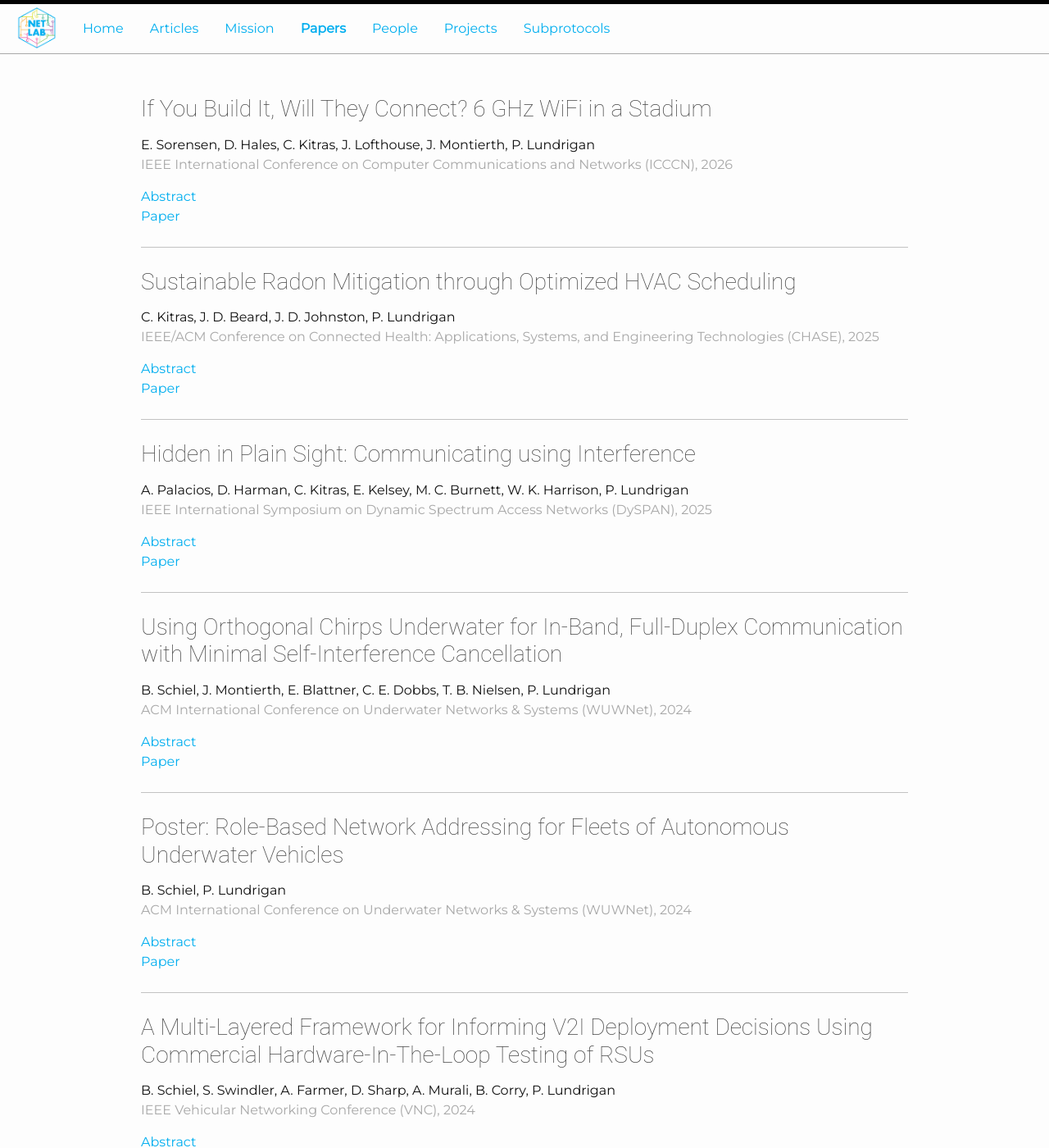
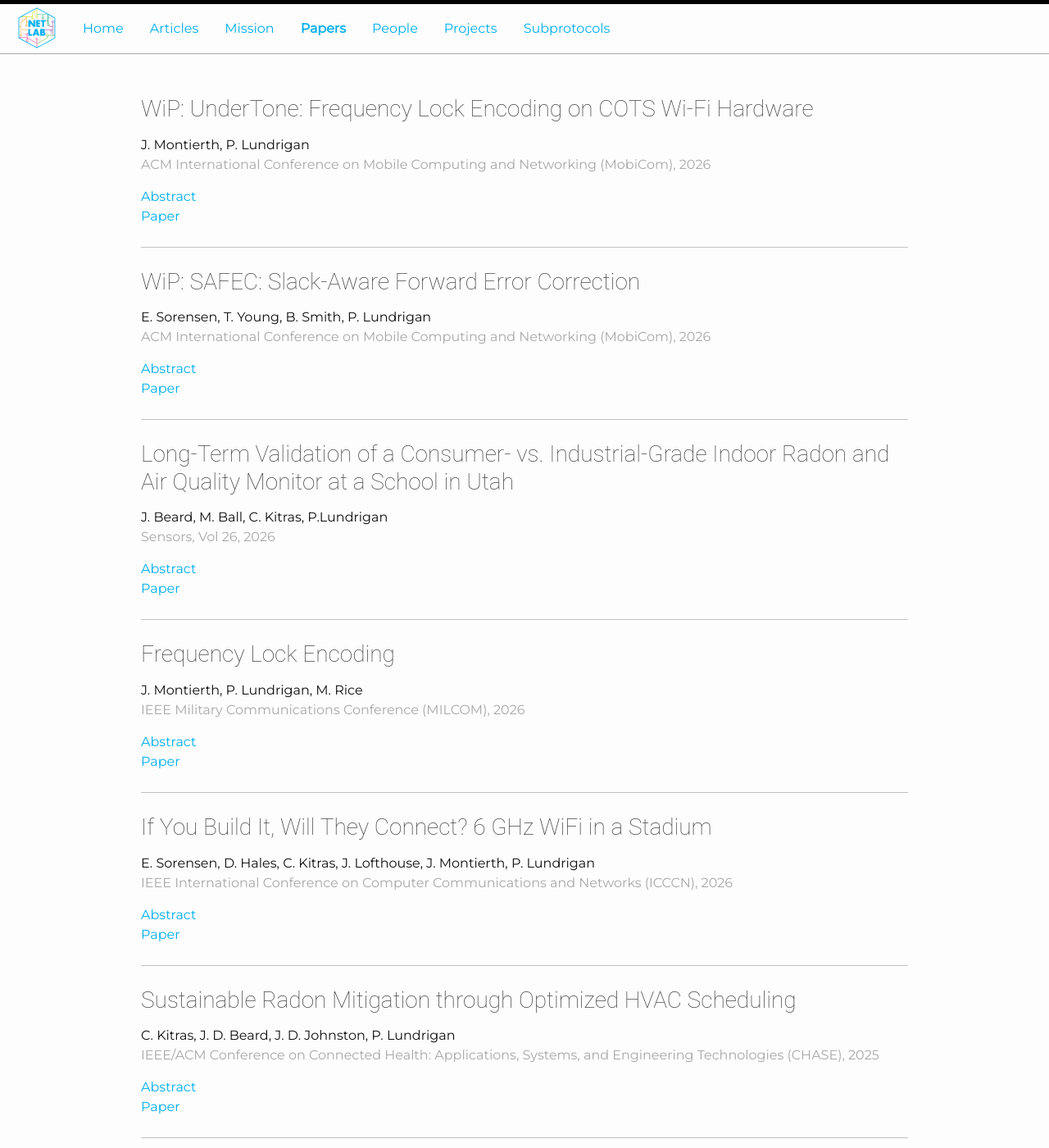
Before and after one commit to NET-BYU/NET-BYU.github.io, a Jekyll site: the page built from pages/papers.html, in a window 1280 px wide and 1400 px high. Shown: the whole window at 82% size. Built offline with Jekyll 4.4.1, drawn with Linux system fonts in a browser that asks for light colours; nearby versions of some CDN libraries; some of the changed lines change nothing that is shown; some of the changed text lies outside the part shown.

Commit message:
summer papers

```diff
--- a/_data/papers.yaml
+++ b/_data/papers.yaml
@@ -1,3 +1,27 @@
+- title: "WiP: UnderTone: Frequency Lock Encoding on COTS Wi-Fi Hardware"
+  authors: J. Montierth, P. Lundrigan
+  conference: "ACM International Conference on Mobile Computing and Networking (MobiCom), 2026"
+  abstract: "Modern wireless systems reserve excess synchronization bandwidth to ensure reliability under worst-case conditions. Recent foundational work introduced Frequency Lock Encoding (FLE), a protocol-agnostic signaling layer that opportunistically exploits this margin by embedding data through small, controlled carrier frequency offsets (CFO). While FLE has been successfully validated using software-defined radios (SDRs) on single-carrier waveforms, deploying it on commercial off-the-shelf (COTS) Wi-Fi devices has historically been hindered by locked physical layers and highly unpredictable Medium Access Control (MAC) timing. This work-in-progress presents UnderTone, a fully software-defined FLE subprotocol implemented on standard ESP32-C5 microcontrollers. By reverse-engineering undocumented fractional-𝑁 divider registers to induce precise CFO shifts, and modeling the bursty Wi-Fi medium as an erasure channel protected by Reed-Solomon coding, UnderTone completely bypasses the need for custom SDR hardware and brings this resilient physical-layer subprotocol to consumer IoT devices."
+  url: "/assets/UnderTone.pdf"
+
+- title: "WiP: SAFEC: Slack-Aware Forward Error Correction"
+  authors: E. Sorensen, T. Young, B. Smith, P. Lundrigan
+  conference: "ACM International Conference on Mobile Computing and Networking (MobiCom), 2026"
+  abstract: "Modulation and Coding Scheme (MCS) tables expose only discrete, jointly-coupled operating points along the throughput-reliability continuum, with an average of 19.4% of achievable throughput between adjacent steps. We present Slack-Aware Forward Error Correction (SAFEC), a method that reclaims unused Forward Error Correction (FEC) correction capacity to provide fine-grained interpolation between MCS steps. SAFEC encodes a secondary data stream into the positions of deliberately-inserted, recoverable errors within a base FEC codeword, requiring no protocol redesign or new hardware. We demonstrate SAFEC’s feasibility on LDPC-coded OFDM transmissions using software-defined radios, showing throughput gains of up to 9.5% over the base protocol."
+  url: "/assets/SAFEC_2.2.pdf"
+
+- title: "Long-Term Validation of a Consumer- vs. Industrial-Grade Indoor Radon and Air Quality Monitor at a School in Utah"
+  authors: J. Beard, M. Ball, C. Kitras, P.Lundrigan
+  conference: "Sensors, Vol 26, 2026"
+  abstract: "In recent years, the demand for indoor radon and air quality monitors has increased while more affordable consumer-grade monitors have become available. The aim of our study was to assess the validity of the less expensive, non-calibrated, consumer-grade Lüft (SunRADON LLC, Melbourne, FL, USA) compared to the more expensive, annually and manufacturer calibrated, industrial-grade Model 1028 XP (SunRADON LLC, Melbourne, FL, USA). We collected data about 24 h moving averages of barometric pressure, carbon dioxide (CO2), radon, relative humidity, temperature, and volatile organic compounds (VOC) for approximately 29 weeks in 2024 in each of six rooms in a school in Utah. The mean difference in the co-located Lüfts’ and Model 1028 XPs’ 24 h moving average radon was −0.05 pCi/L of air (95% confidence interval: −0.24, 0.14, p = 0.50) and the concordance correlation coefficient (CCC) was 0.92. The Lüfts’ and Model 1028 XPs’ 24 h moving averages were similar for barometric pressure (CCC: 0.87), but the Lüfts’ 24 h moving averages were lower than the Model 1028 XPs’ for CO2, relative humidity, and VOC and higher for temperature. The Lüft provided valid measurements of 24 h moving averages for barometric pressure and radon, but not for CO2, relative humidity, temperature, and VOC."
+  url: "https://doi.org/10.3390/s26165230"
+
+- title: "Frequency Lock Encoding"
+  authors: J. Montierth, P. Lundrigan, M. Rice
+  conference: "IEEE Military Communications Conference (MILCOM), 2026"
+  abstract: "Modern wireless systems are designed with excess synchronization bandwidth to ensure reliable operation under worst-case conditions. This paper presents a protocol-agnostic secondary signaling layer that exploits this unused synchronization margin by intentionally introducing small, controlled frequency offsets into an existing communication signal to embed a parallel stream of information. These offsets are naturally absorbed by the primary receiver’s carrier frequency offset (CFO) correction mechanisms, allowing the primary data stream to remain intact while enabling simultaneous secondary communication. The proposed signaling method employs a frequency-shift-keyed overlay engineered to remain within the stable operating region of conventional carrier synchronization loops, ensuring backward compatibility and transparency to legacy receivers. We analyze the system for single-carrier protocols,characterize the trade-offs between secondary throughput and impact on the primary link, and validate performance through both simulation and over-the-air experiments using software-defined radios. Results demonstrate reliable secondary communication with negligible degradation to primary performance, making our system well-suited for ad hoc spectrum sharing and decentralized coordination at the tactical edge."
+  url: "/assets/Frequency Lock Encoding.pdf"
+
 - title: "If You Build It, Will They Connect? 6 GHz WiFi in a Stadium"
   authors: E. Sorensen, D. Hales, C. Kitras, J. Lofthouse, J. Montierth, P. Lundrigan
   conference: "IEEE International Conference on Computer Communications and Networks (ICCCN), 2026"
@@ -42,7 +66,7 @@
 
 - title: Wireless Latency Shift Keying
   authors: J. Johnson, C. Arvonen, A. Palacios, P. Lundrigan
-  conference: International Conference on Mobile Computing and Networking (MobiCom), 2024
+  conference: ACM International Conference on Mobile Computing and Networking (MobiCom), 2024
   abstract: IEEE 802.11 (WiFi) only has two modes of trust—complete trust or complete untrust. The lack of nuance leaves no room for sensors that a user does not fully trust but wants to connect to their network, such as a WiFi sensor. Solutions exist, but they require advanced knowledge of network administration. We solve this problem by introducing a new way of modulating data in the latency of the network, called Latency Shift Keying. We use specific characteristics of the WiFi protocol to carefully control the latency of just one device on the network. We build a transmitter, receiver, and modulation scheme that is designed to encode data in the latency of a network. We develop an application, Wicket, that solves the WiFi trust issue using Latency Shift Keying to create a new security association between an untrusted WiFi sensor and a wired device on the trusted network. We evaluate its performance and show that it works in many network conditions and environments.
   url: /assets/WLSK.pdf
 
```
Also changed, not shown: 3 other files.
